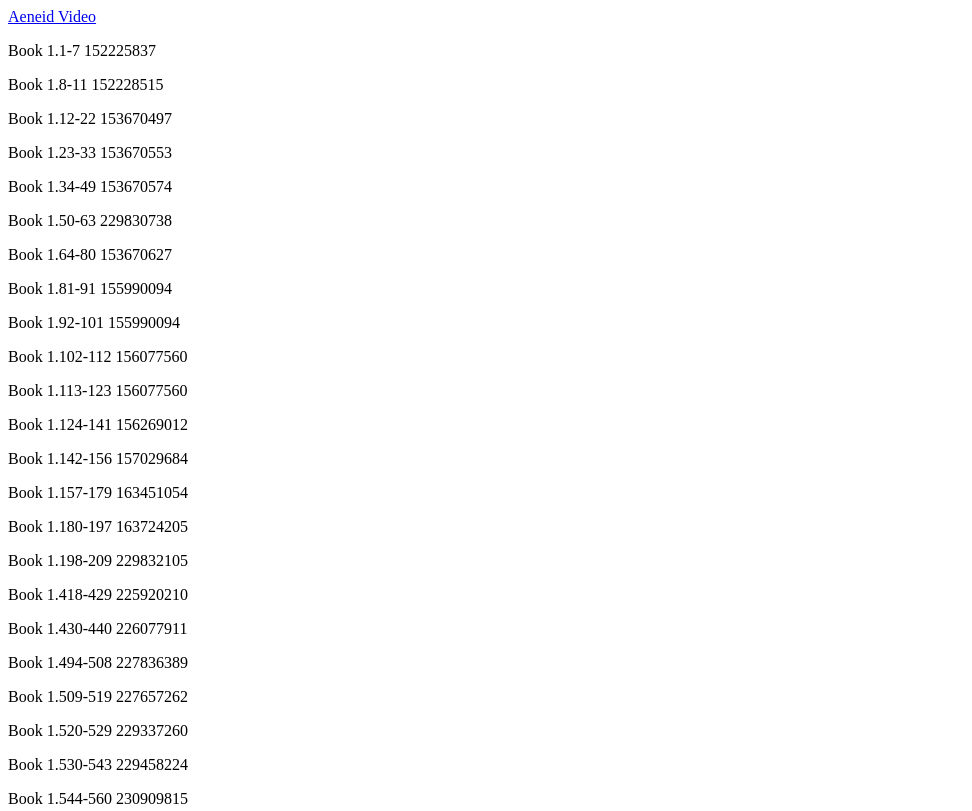
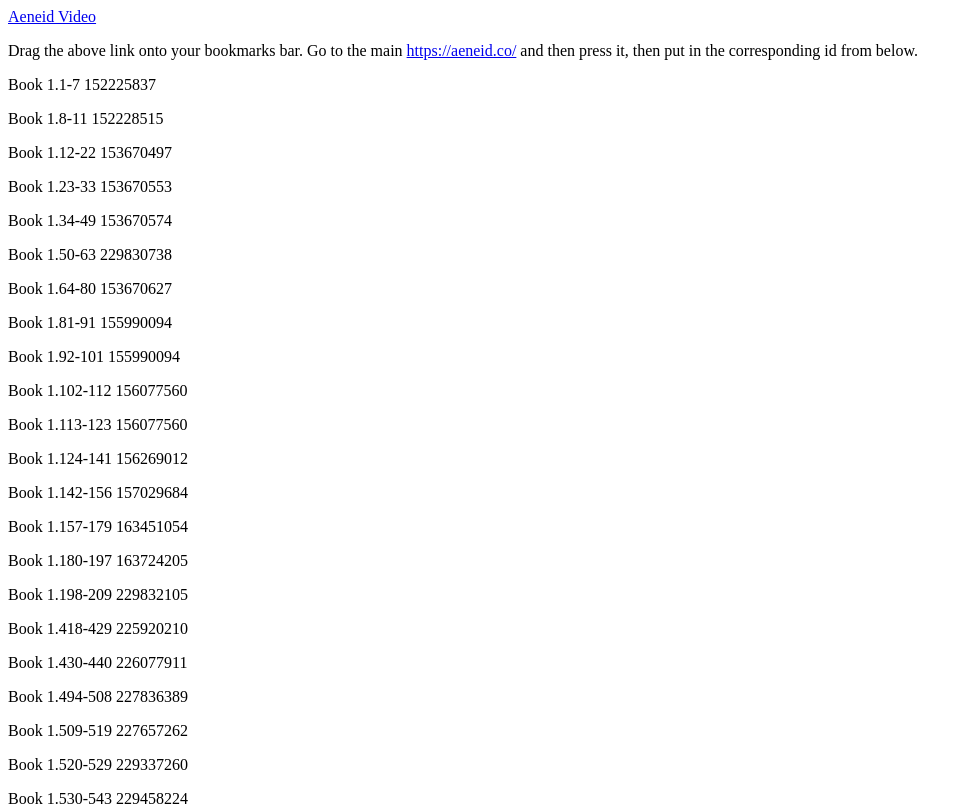
Before and after one commit to doombubbles/latinbookmarks, a plain HTML site: page index.html in a window 1280 px wide. Shown: the top 811 px of the page, without its empty margins (0-972 px from the left). Drawn offline with Linux system fonts and the light colour scheme.

Commit message:
Update index.html

```diff
--- a/index.html
+++ b/index.html
@@ -1,5 +1,5 @@
 <a href="javascript:(function()%7Bvar%20x%20%3D%20prompt('Paste%20in%20the%20video%20ID%3A')%3Bvar%20blah%20%3D%20function()%20%7Bdocument.getElementsByTagName(%22iframe%22)%5B0%5D.src%20%3D%20%22https%3A%2F%2Fplayer.vimeo.com%2Fvideo%2F%22%20%2B%20x%20%2B%20%22%3Fcolor%3D007cf1%26title%3D0%26byline%3D0%26portrait%3D0%22%3B%7D%3Bif(x%20!%3D%3D%20''%20%26%26%20x%20!%3D%3D%20null)%7Bif%20(location.href%20!%3D%20%22https%3A%2F%2Faeneid.co%2F%22)%20%7Balert(%22Taking%20you%20to%20the%20right%20page%2C%20run%20the%20bookmark%20again%22)%3Blocation.href%20%3D%20%22https%3A%2F%2Faeneid.co%2F%22%3B%7D%20else%20blah()%3B%7D%7D)()"> Aeneid Video </a>
-
+<p>Drag the above link onto your bookmarks bar. Go to the main <a href="https://aeneid.co/"> https://aeneid.co/</a> and then press it, then put in the corresponding id from below.
 <p>Book 1.1-7 152225837</p>
 <p>Book 1.8-11 152228515</p>
 <p>Book 1.12-22 153670497</p>
```
